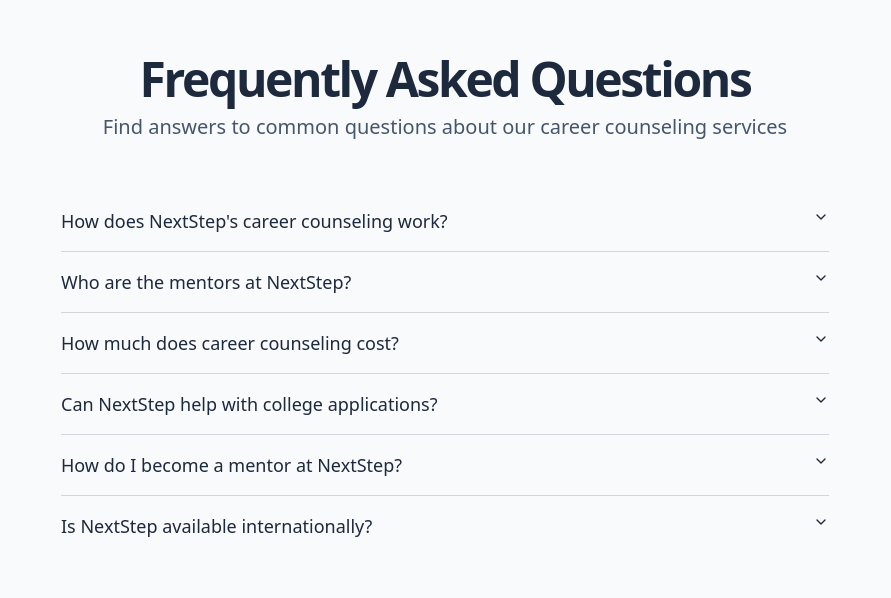
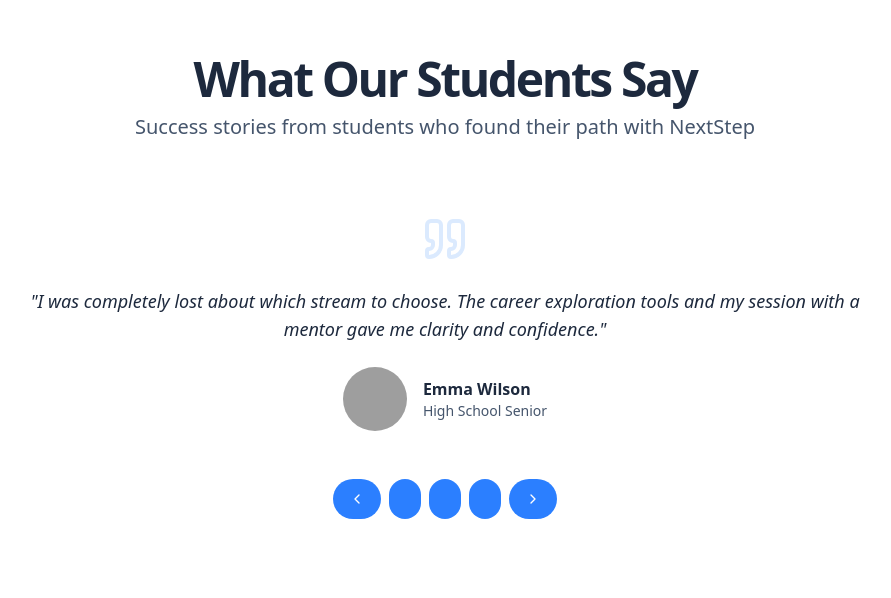
Before and after one commit to PrateekIND/NextSteps, a React (Vite) app in the folder client/: page / in a window 1280 px wide. Shown: the part 4202-4800 px from the top of the page, without its empty margins (195-1086 px from the left). Built offline with nearby package versions, Linux system fonts and the light colour scheme; grey boxes are pictures that could not be loaded.

Commit message:
Added Testimonails

```diff
--- a/client/src/pages/HomePage.jsx
+++ b/client/src/pages/HomePage.jsx
@@ -305,6 +305,24 @@
           </div>
         </section>
 
+    <section className="w-full py-12 md:py-24 lg:py-32 bg-background">
+          <div className="container px-4 md:px-6">
+            <div className="flex flex-col items-center justify-center space-y-4 text-center">
+              <div className="space-y-2">
+                <h2 className="text-3xl font-bold tracking-tighter sm:text-4xl md:text-5xl text-slate-800">
+                  What Our Students Say
+                </h2>
+                <p className="max-w-[900px] text-slate-600 md:text-xl/relaxed lg:text-base/relaxed xl:text-xl/relaxed">
+                  Success stories from students who found their path with NextStep
+                </p>
+              </div>
+            </div>
+            <div className="mx-auto max-w-4xl py-12">
+              <TestimonialSlider />
+            </div>
+          </div>
+        </section>
+
     <section className="w-full py-12 md:py-24 lg:py-32 bg-slate-50">
   <div className="container px-4 md:px-6">
     <div className="flex flex-col items-center justify-center space-y-4 text-center mb-12">
```
